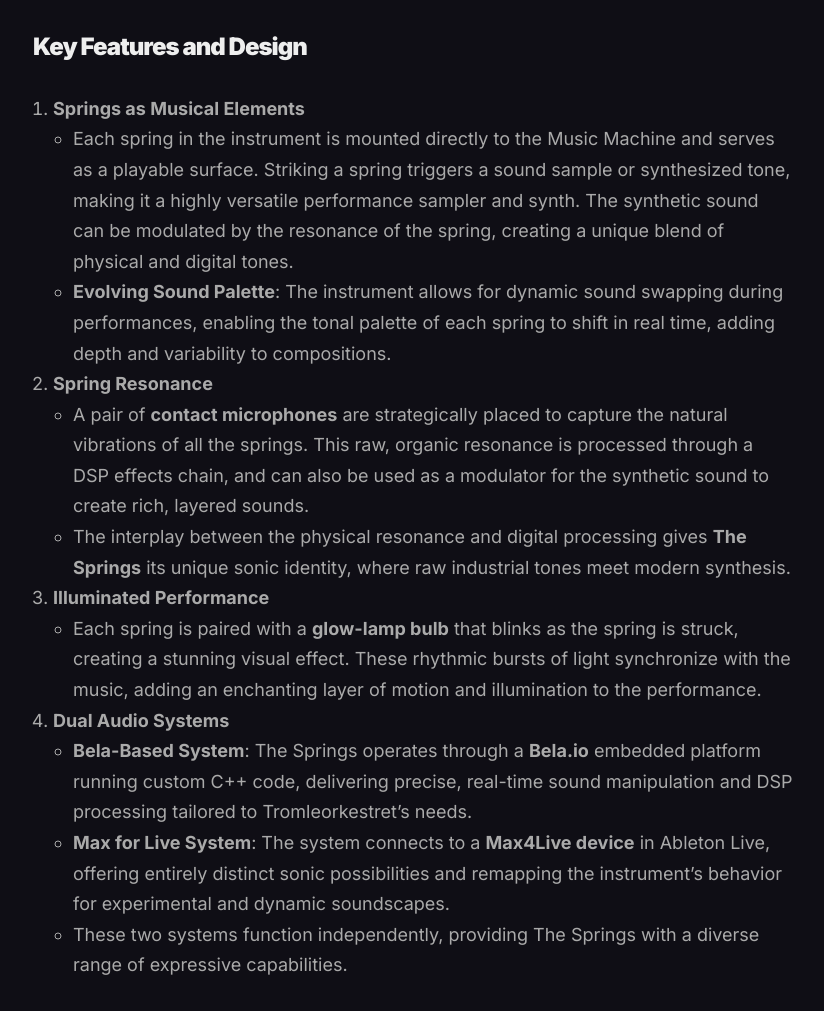
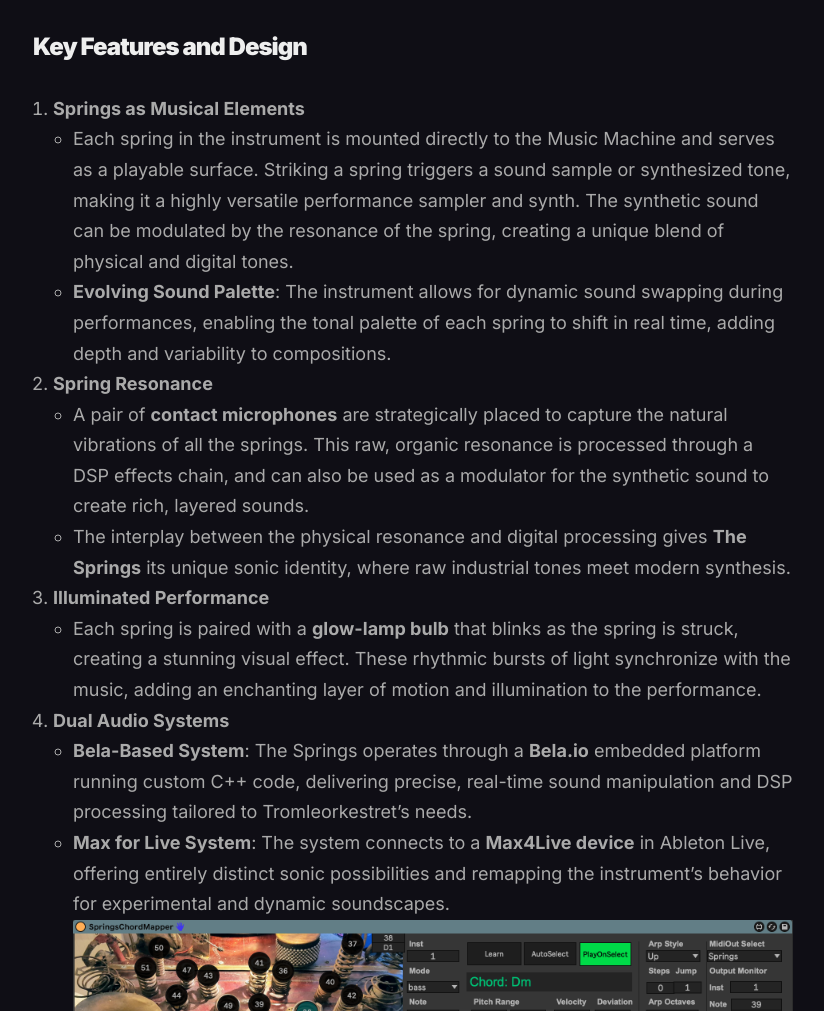
Before and after one commit to robotic4udio/tromleorkestret, a Jekyll site: the page built from _posts/2025-01-01-springs.md, in a window 1280 px wide. Shown: the part 1701-2712 px from the top of the page, without its empty margins (227-1051 px from the left). Built offline with Jekyll 4.4.1, drawn with Linux system fonts in a browser that asks for light colours; grey boxes are pictures that could not be loaded.

Commit message:
Add image of the SpringsMapper

```diff
--- a/_posts/2025-01-01-springs.md
+++ b/_posts/2025-01-01-springs.md
@@ -27,6 +27,7 @@
 4. **Dual Audio Systems**
     - **Bela-Based System**: The Springs operates through a **Bela.io** embedded platform running custom C++ code, delivering precise, real-time sound manipulation and DSP processing tailored to Tromleorkestret’s needs.
     - **Max for Live System**: The system connects to a **Max4Live device** in Ableton Live, offering entirely distinct sonic possibilities and remapping the instrument’s behavior for experimental and dynamic soundscapes.
+        ![AutoXylo]({{site.baseurl}}/images/springs/M4L-SpringChordMapper.png)
     - These two systems function independently, providing The Springs with a diverse range of expressive capabilities.
 
 <p><iframe src="https://www.facebook.com/plugins/video.php?height=476&href=https%3A%2F%2Fwww.facebook.com%2FTromleorkestret%2Fvideos%2F3409281362497065%2F&show_text=false&width=380&t=0" width="380" height="476" style="border:none;overflow:hidden" scrolling="no" frameborder="0" allowfullscreen="true" allow="autoplay; clipboard-write; encrypted-media; picture-in-picture; web-share" allowFullScreen="true"></iframe></p>
```
Also changed, not shown: images/springs/M4L-SpringChordMapper.png (added).
